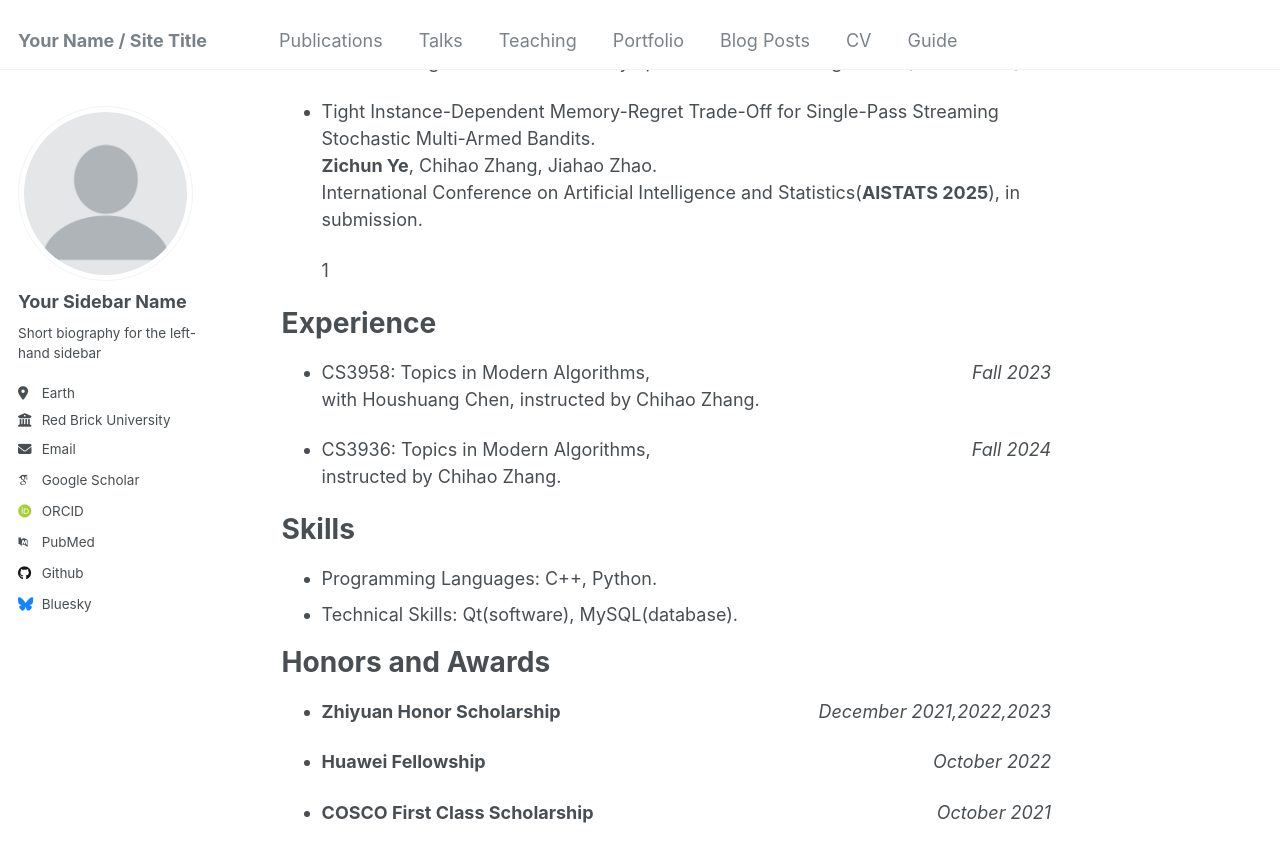
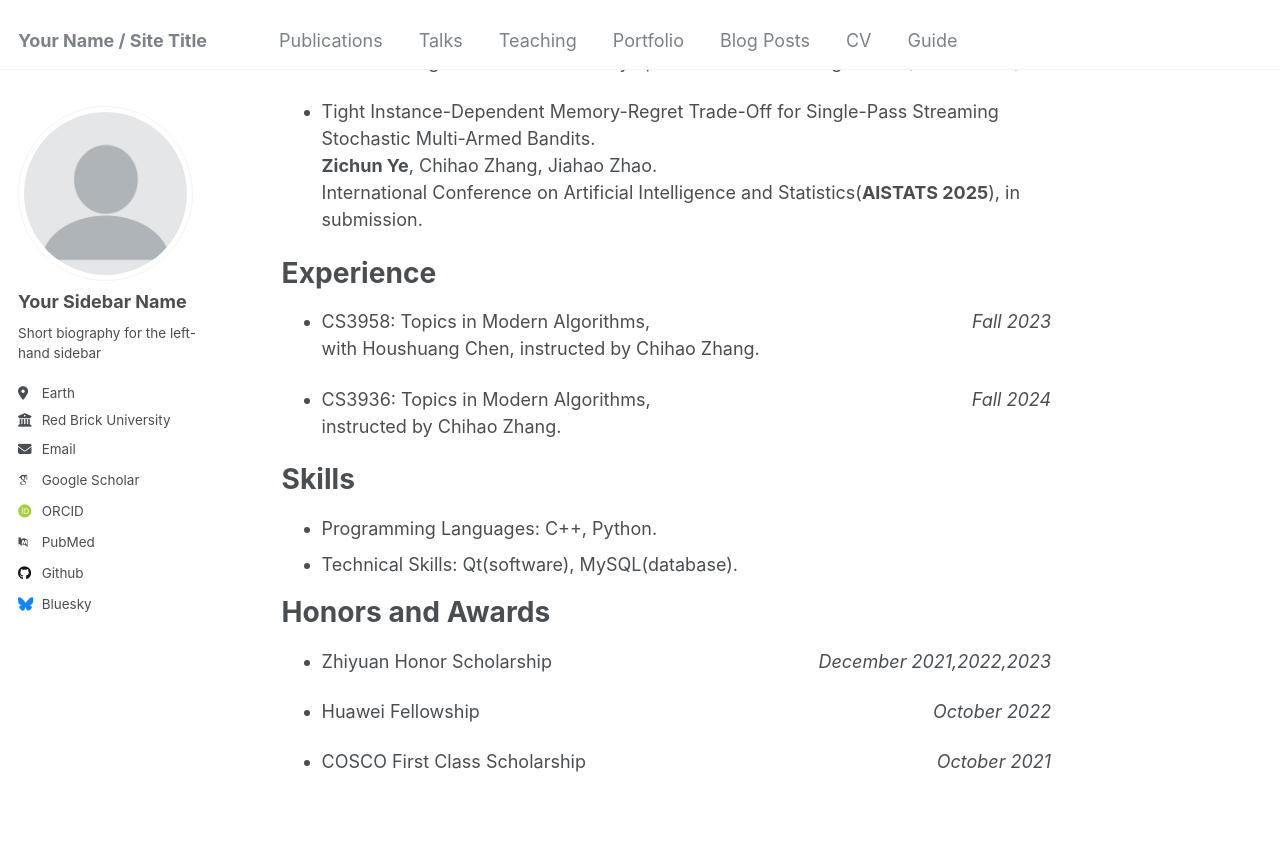
Before and after one commit to AlchemistYe/alchemistye.github.io, a Jekyll site: the page built from _pages/about.md, in a window 1280 px wide and 900 px high, scrolled down 722 px. Shown: the top 862 px of the window. Built offline with Jekyll 4.4.1, drawn with Linux system fonts in a browser that asks for light colours; some web fonts are replaced.

Commit message:
Update about.md

```diff
--- a/_pages/about.md
+++ b/_pages/about.md
@@ -30,7 +30,7 @@ Papers
     In Proceedings of the ACM-SIAM Symposium on Discrete Algorithms(<b>SODA 2025</b>).</p>
 * <p> Tight Instance-Dependent Memory-Regret Trade-Off for Single-Pass Streaming Stochastic Multi-Armed Bandits. <br>
     <b>Zichun Ye</b>, Chihao Zhang, Jiahao Zhao. <br>
-    International Conference on Artificial Intelligence and Statistics(<b>AISTATS 2025</b>), in submission.</p>1
+    International Conference on Artificial Intelligence and Statistics(<b>AISTATS 2025</b>), in submission.</p>
 
 Experience
 ======
@@ -49,6 +49,6 @@ Skills
 
 Honors and Awards
 ======
-* <p style="text-align:left;"><b>Zhiyuan Honor Scholarship</b><span style="float:right;"> <i>December 2021,2022,2023</i></span></p>
-* <p style="text-align:left;"><b>Huawei Fellowship </b><span style="float:right;"><i>October 2022</i> </span></p>
-* <p style="text-align:left;"><b>COSCO First Class Scholarship </b><span style="float:right;"><i>October 2021</i> </span></p>
+* <p style="text-align:left;">Zhiyuan Honor Scholarship<span style="float:right;"> <i>December 2021,2022,2023</i></span></p>
+* <p style="text-align:left;">Huawei Fellowship <span style="float:right;"><i>October 2022</i> </span></p>
+* <p style="text-align:left;">COSCO First Class Scholarship <span style="float:right;"><i>October 2021</i> </span></p>
```
